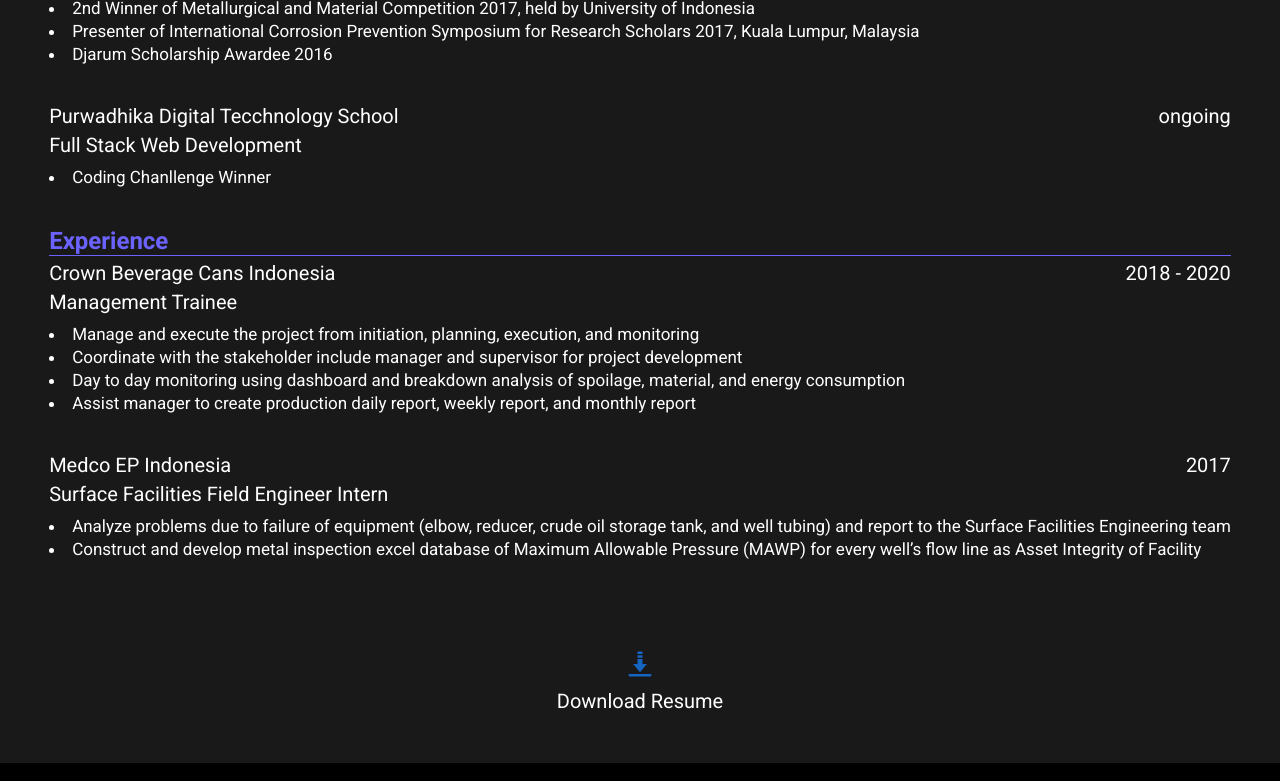
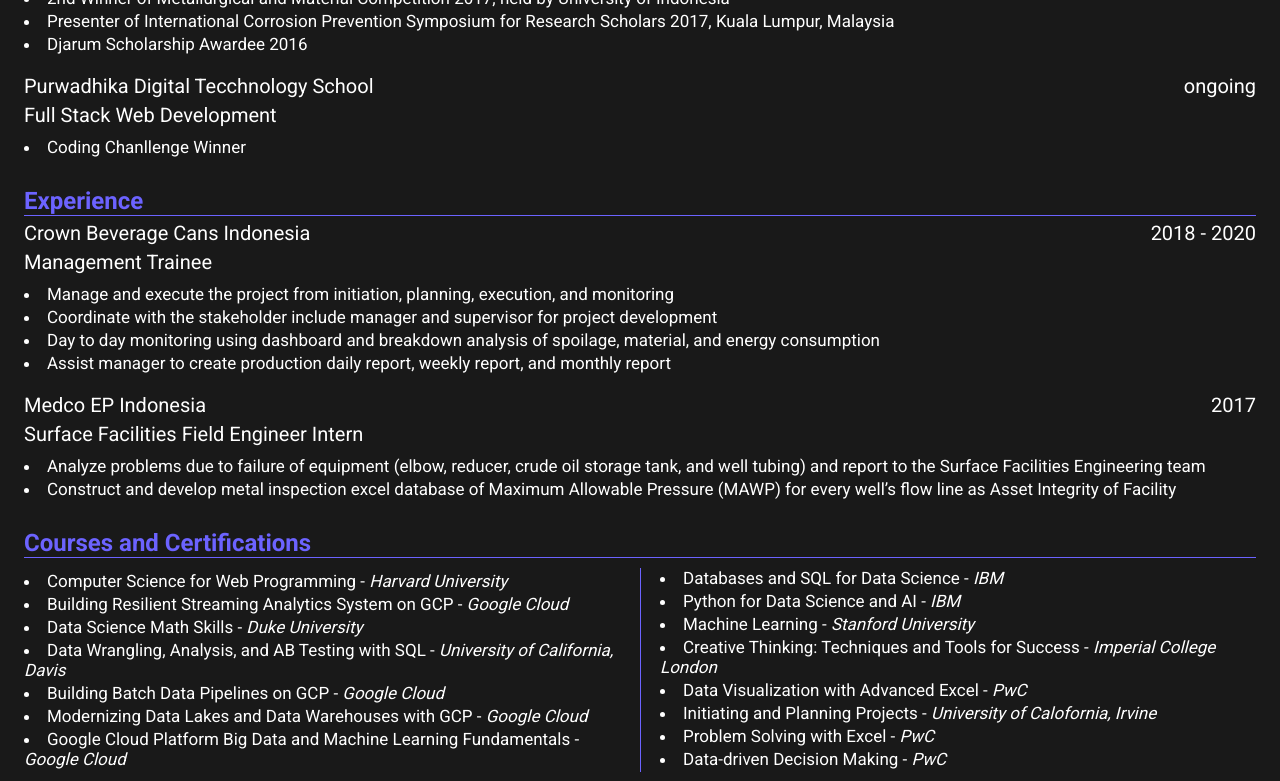
Before and after one commit to idoyudha/react-portofolio, a React (Create React App) app: page /resume in a window 1280 px wide. Shown: the part 380-1161 px from the top of the page. Built offline with nearby package versions, Linux system fonts and the light colour scheme.

Commit message:
Update resume page

```diff
--- a/src/components/ResumeSection/Data.js
+++ b/src/components/ResumeSection/Data.js
@@ -32,7 +32,7 @@
     ],
     courses: [
         {
-            subject: "CS50's Introduction to Computer Science",
+            subject: "Computer Science for Web Programming",
             org: "Harvard University",
             year: "May 2021"
         },
--- a/src/components/ResumeSection/ResumeElements.js
+++ b/src/components/ResumeSection/ResumeElements.js
@@ -7,7 +7,7 @@
     flex-direction: column;
 `
 export const CaptionHeading = styled.h1`
-    margin: 50px auto;
+    margin: 30px auto;
 `
 
 export const ResumeWrapper = styled.div`
@@ -19,6 +19,7 @@
 export const Heading = styled.h2`
     color: #6C63FF;
     border-bottom: 1px solid #6C63FF;
+    margin-top: 30px;
 `
 
 export const Big = styled.div`
@@ -38,7 +39,7 @@
 `
 
 export const ContentWrapper = styled.div`
-    margin-bottom: 40px;
+    margin-bottom: 20px;
 `
 
 export const Content = styled.li`
@@ -64,3 +65,18 @@
     flex-direction: column;
     align-items: center;
 `;
+
+export const Column = styled.div`
+    column-count: 2;
+    column-gap: 40px;
+    column-rule: 1px solid #6C63FF;
+    margin-top: 10px;
+
+    @media screen and (max-width: 768px) {
+        column-count: 1;
+    }
+`
+
+export const Univ = styled.span`
+    font-style: italic;
+`
--- a/src/components/ResumeSection/index.js
+++ b/src/components/ResumeSection/index.js
@@ -10,7 +10,9 @@
     Content,
     Detail,
     Button,
-    Caption
+    Caption,
+    Column,
+    Univ
 } from './ResumeElements'
 import { data } from './Data'
 import { FcDownload } from 'react-icons/fc'
@@ -56,11 +58,7 @@
     const printCourses = () => {
         return data.courses.map((item) => {
             return  <>
-                        <Organization>{item.subject}</Organization>
-                        <Big>
-                            <Detail>{item.org}</Detail>
-                            <Detail>{item.year}</Detail>
-                        </Big>
+                        <Content>{item.subject} - <Univ>{item.org}</Univ></Content>
                     </>
         })
     }
@@ -74,6 +72,10 @@
                     {printEducation()}
                     <Heading>Experience</Heading>
                     {printExperience()}
+                    <Heading>Courses and Certifications</Heading>
+                    <Column>
+                    {printCourses()}
+                    </Column>
                 </ResumeWrapper>
                 <Button href={resume} target="_blank">
                     <FcDownload/>
```
